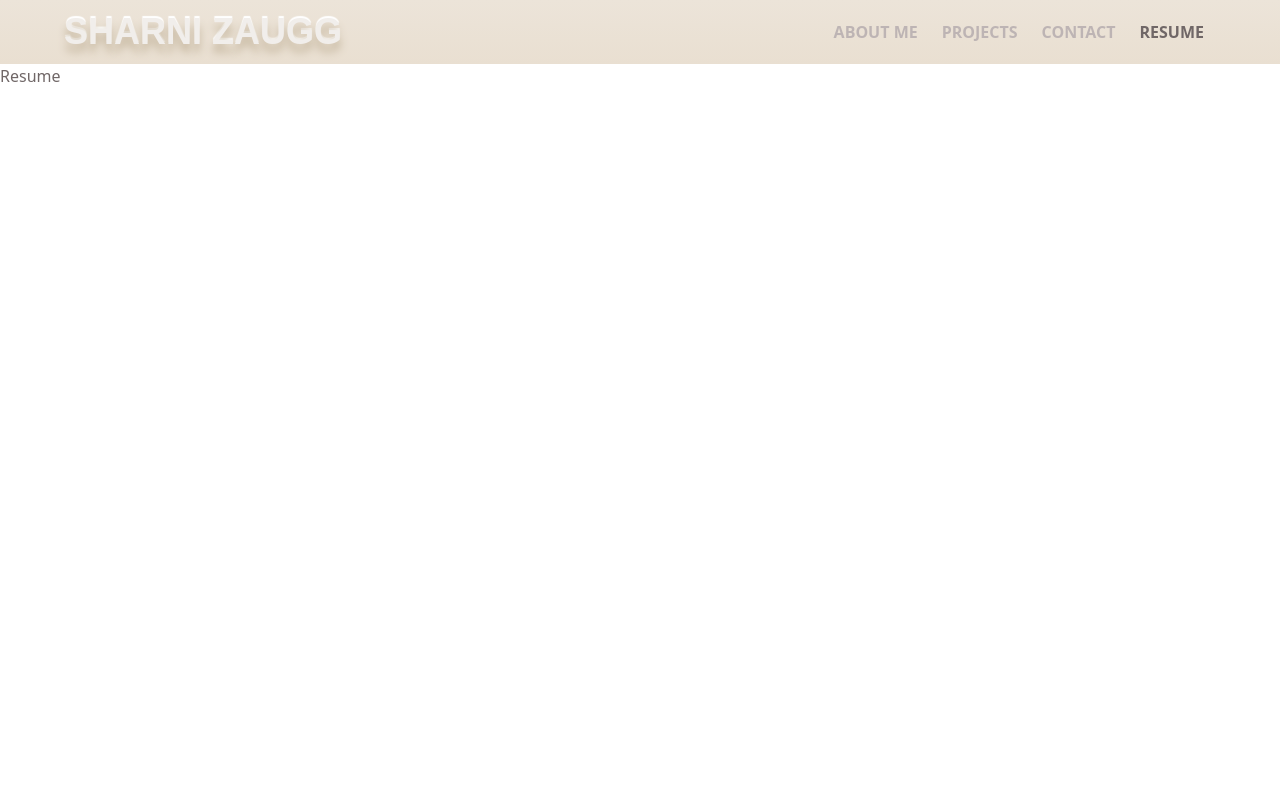
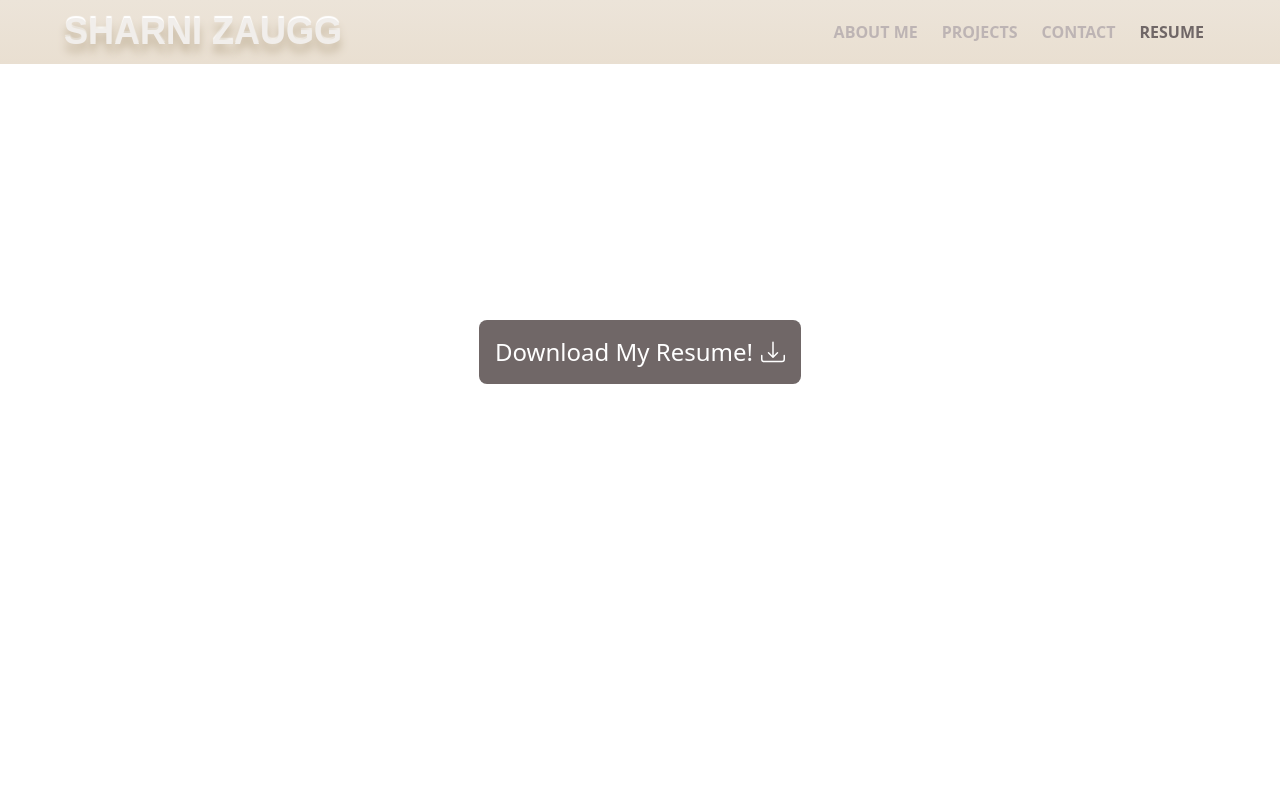
Before and after one commit to sharni595/myPortfolio2.0, a React (Create React App) app: page / in a window 1280 px wide. Both pictures are taken after a click on the element "RESUME". Shown: the top 800 px of the page. Built offline with nearby package versions, Linux system fonts and the light colour scheme.

Commit message:
resume download button

```diff
--- a/src/App.css
+++ b/src/App.css
@@ -57,5 +57,9 @@ header, li {
 
 .error-text {
     color: red;
+}
 
+.resume {
+    background-color: rgb(112, 103, 103);
+    color:rgb(255, 255, 255);
 }
--- a/src/components/Resume/index.js
+++ b/src/components/Resume/index.js
@@ -1,8 +1,14 @@
 import React from 'react';
+import { BsDownload } from 'react-icons/bs';
 
 function Resume() {
     return(
-        <div>Resume</div>
+        <div className="flex items-center my-64">
+            <a href={require("../../assets/resume/SharniResume.pdf")} download="SharniResume.pdf" className="flex flex-row items-center mx-auto p-4 resume text-2xl rounded-lg">
+                Download My Resume!
+                <BsDownload className="ml-2"/>
+            </a>
+        </div>
     );
 }
 
```
